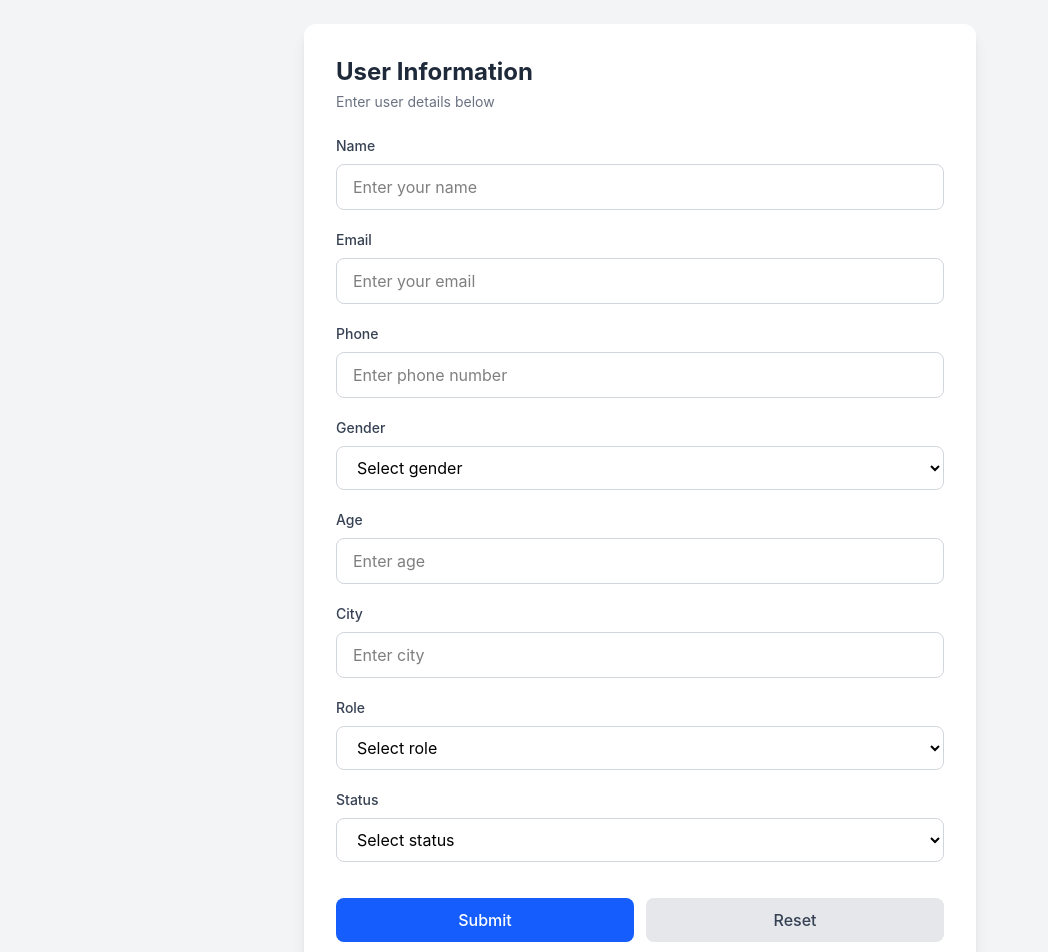
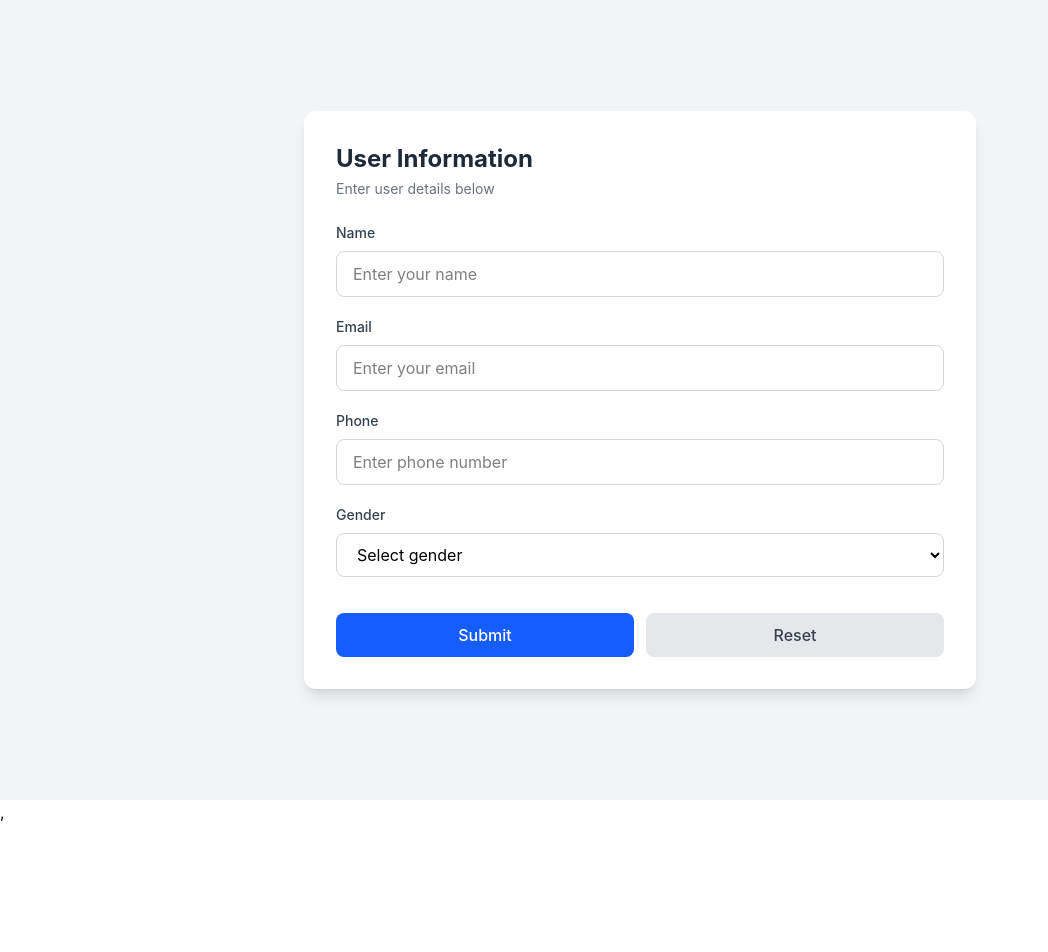
Before and after one commit to sumankumari123/UserHub, a React (Vite) app: page / in a window 1280 px wide. Shown: the top 952 px of the page, without its empty margins (0-1048 px from the left). After the commit the page ends 824 px from the top, so only its background shows below. Built offline with nearby package versions, Linux system fonts and the light colour scheme.

Commit message:
Implement user creation with Axios and Redux-toolkit

```diff
--- a/package.json
+++ b/package.json
@@ -12,6 +12,7 @@
   "dependencies": {
     "@reduxjs/toolkit": "^2.12.0",
     "@tailwindcss/vite": "^4.3.3",
+    "axios": "^1.20.0",
     "react": "^19.2.8",
     "react-dom": "^19.2.8",
     "react-redux": "^9.3.0",
--- a/src/components/CreateUser.tsx
+++ b/src/components/CreateUser.tsx
@@ -1,30 +1,22 @@
 import { useState } from "react";
+import { useDispatch } from "react-redux";
+import type { AppDispatch } from "../redux/store";
 
-interface FormData {
-  name: string;
-  email: string;
-  phone: string;
-  gender: string;
-  age: string;
-  city: string;
-  role: string;
-  status: string;
-}
+import { createUser } from "../redux/reducers/userSlice";
+import type { FormData } from "./FormData";
 
 const CreateUser = () => {
+const dispatch = useDispatch<AppDispatch>();
+
   const [formData, setFormData] = useState<FormData>({
     name: "",
     email: "",
     phone: "",
     gender: "",
-    age: "",
-    city: "",
-    role: "",
-    status: "",
   });
 
   const handleChange = (
-    e: React.ChangeEvent<HTMLInputElement | HTMLSelectElement>
+    e: React.ChangeEvent<HTMLInputElement | HTMLSelectElement>,
   ) => {
     const { name, value } = e.target;
 
@@ -35,28 +27,22 @@ const CreateUser = () => {
   };
 
   const handleSubmit = (e: React.FormEvent<HTMLFormElement>) => {
+    console.log("formData", formData);
     e.preventDefault();
-
-    console.log("Form Data:", formData);
+    dispatch(createUser(formData))
   };
 
   return (
     <div className="min-h-screen bg-gray-100 flex items-center justify-center p-6">
       <div className="w-full max-w-2xl bg-white rounded-xl shadow-lg p-8">
-
         {/* Heading */}
         <div className="mb-6">
-          <h1 className="text-2xl font-bold text-gray-800">
-            User Information
-          </h1>
+          <h1 className="text-2xl font-bold text-gray-800">User Information</h1>
 
-          <p className="text-sm text-gray-500 mt-1">
-            Enter user details below
-          </p>
+          <p className="text-sm text-gray-500 mt-1">Enter user details below</p>
         </div>
 
         <form onSubmit={handleSubmit} className="space-y-5">
-
           {/* Name */}
           <div>
             <label className="block text-sm font-medium text-gray-700 mb-2">
@@ -128,82 +114,6 @@ const CreateUser = () => {
             </select>
           </div>
 
-          {/* Age */}
-          <div>
-            <label className="block text-sm font-medium text-gray-700 mb-2">
-              Age
-            </label>
-
-            <input
-              type="number"
-              name="age"
-              value={formData.age}
-              onChange={handleChange}
-              placeholder="Enter age"
-              min="1"
-              max="100"
-              className="w-full border border-gray-300 rounded-lg px-4 py-2.5
-              outline-none focus:ring-2 focus:ring-blue-500 focus:border-blue-500"
-            />
-          </div>
-
-          {/* City */}
-          <div>
-            <label className="block text-sm font-medium text-gray-700 mb-2">
-              City
-            </label>
-
-            <input
-              type="text"
-              name="city"
-              value={formData.city}
-              onChange={handleChange}
-              placeholder="Enter city"
-              className="w-full border border-gray-300 rounded-lg px-4 py-2.5
-              outline-none focus:ring-2 focus:ring-blue-500 focus:border-blue-500"
-            />
-          </div>
-
-          {/* Role */}
-          <div>
-            <label className="block text-sm font-medium text-gray-700 mb-2">
-              Role
-            </label>
-
-            <select
-              name="role"
-              value={formData.role}
-              onChange={handleChange}
-              className="w-full border border-gray-300 rounded-lg px-4 py-2.5
-              outline-none focus:ring-2 focus:ring-blue-500 focus:border-blue-500"
-            >
-              <option value="">Select role</option>
-              <option value="admin">Admin</option>
-              <option value="user">User</option>
-              <option value="manager">Manager</option>
-              <option value="developer">Developer</option>
-            </select>
-          </div>
-
-          {/* Status */}
-          <div>
-            <label className="block text-sm font-medium text-gray-700 mb-2">
-              Status
-            </label>
-
-            <select
-              name="status"
-              value={formData.status}
-              onChange={handleChange}
-              className="w-full border border-gray-300 rounded-lg px-4 py-2.5
-              outline-none focus:ring-2 focus:ring-blue-500 focus:border-blue-500"
-            >
-              <option value="">Select status</option>
-              <option value="active">Active</option>
-              <option value="inactive">Inactive</option>
-            </select>
-          </div>
-
           {/* Buttons */}
           <div className="flex gap-3 pt-4">
             <button
@@ -222,10 +132,6 @@ const CreateUser = () => {
                   email: "",
                   phone: "",
                   gender: "",
-                  age: "",
-                  city: "",
-                  role: "",
-                  status: "",
                 })
               }
               className="flex-1 bg-gray-200 text-gray-700 py-2.5 rounded-lg
@@ -234,7 +140,6 @@ const CreateUser = () => {
               Reset
             </button>
           </div>
-
         </form>
       </div>
     </div>
--- /dev/null
+++ b/src/components/FormData.tsx
@@ -0,0 +1,6 @@
+export interface FormData {
+  name: string;
+  email: string;
+  phone: string;
+  gender: string;
+}
--- a/src/redux/reducers/userSlice.ts
+++ b/src/redux/reducers/userSlice.ts
@@ -1,18 +1,68 @@
-import { createSlice } from '@reduxjs/toolkit'
+import { createSlice, createAsyncThunk } from '@reduxjs/toolkit'
 import type { PayloadAction } from '@reduxjs/toolkit'
+import axios from "axios";
+
+export interface user{
+  id?: string;
+  name: string;
+  email: string;
+  phone: string;
+  gender: string;
+}
 
 export interface userState {
-  value: number
+  userData: user[];
+  loading: boolean;
+  error : string | null;
+
 }
 
 const initialState: userState = {
-  value: 0,
+  userData: [],
+  loading: false,
+  error: null,
 }
 
-export const userSlice = createSlice({
+
+export const createUser = createAsyncThunk(
+  'user/createUser',
+  async (userPayload:user, thunkAPI) => {
+    try{
+const response = await axios.post("https://6aa35594e7ae868cdf7ad9e1.mockapi.io/crud",userPayload )
+console.log("response", response)
+return response.data
+    }catch(error){
+      return thunkAPI.rejectWithValue("Failed to create user");
+    }
+
+  },
+)
+
+
+
+
+ const userSlice = createSlice({
   name: 'user',
   initialState,
  reducers:{
+
+ },
+
+ extraReducers:(builder)=>{
+  builder.addCase(createUser.pending, (state)=>{
+    state.loading = true;
+    state.error = null;
+  })
+  .addCase(createUser.fulfilled, (state, action)=>{
+        state.loading = false;
+              console.log("state.userData", state.userData)
+
+      state.userData.push(action.payload)
+  })
+ .addCase(createUser.rejected, (state , action)=>{
+        state.loading = false;
+        state.error = action.payload as string;
+  })
 
  }
 })
--- a/src/redux/store.ts
+++ b/src/redux/store.ts
@@ -1,8 +1,12 @@
 import { configureStore } from "@reduxjs/toolkit";
-import { userSlice } from "./reducers/userSlice";
+import  userSlice  from "./reducers/userSlice";
 
 export const store = configureStore({
   reducer: {
-    user:  userSlice.reducer,
+    user:  userSlice,
   },
 });
+
+export type RootState = ReturnType<typeof store.getState>;
+
+export type AppDispatch = typeof store.dispatch;
```
Also changed, not shown: 1 other file (tests, documents, lock files or other folders).
